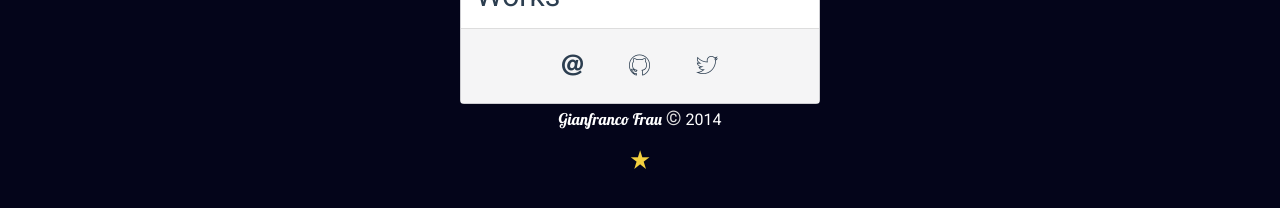
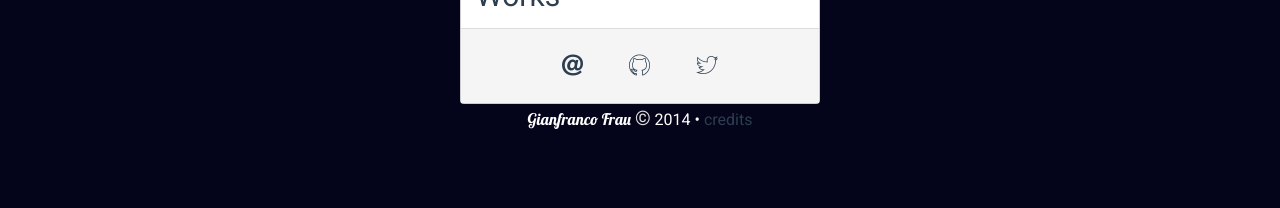
Before and after one commit to GianfrancoFrau/GianfrancoFrau.github.io, a Jekyll site: the page built from index.html, in a window 1280 px wide. Shown: the part 407-615 px from the top of the page. Built offline with Jekyll 4.4.1, drawn with Linux system fonts in a browser that asks for light colours; some web fonts are replaced.

Commit message:
updated credits

```diff
--- a/_includes/footer.html
+++ b/_includes/footer.html
@@ -3,10 +3,7 @@
 	<div class="col-sm-4 col-sm-offset-4 text-center">
 		<div id="footer">
     		<span id="copy" class="lobster">Gianfranco Frau</span>
-    		<a href="https://github.com/GianfrancoFrau/GianfrancoFrau.github.io/blob/master/licence.md" id="licence-link" target="_blank" title="Licence">&copy;</a> 2014
-    		<span id="credits" class="text-center">
-    			<a href="#" data-toggle="popover"><i class="ion-star"></i></a>
-    		</span>
+    		<a href="https://github.com/GianfrancoFrau/GianfrancoFrau.github.io/blob/master/licence.md" id="licence-link" target="_blank" title="Licence">&copy;</a> 2014 &bull; <a href="#" data-toggle="popover" id="credits">credits</a>
 		</div>
 	</div>
 </div>
--- a/assets/css/main.css
+++ b/assets/css/main.css
@@ -86,6 +86,7 @@ a:hover {
 }
 #footer {
   color: white;
+  padding-bottom: 20px;
 }
 #licence-link {
   color: #ddd;
@@ -93,15 +94,6 @@ a:hover {
 }
 #licence-link a:hover {
   color: white;
-}
-#credits {
-  display: block;
-  font-size: 25px;
-}
-#credits a {
-  display: inline-block;
-  padding: 10px;
-  color: #F4D03F;
 }
 #credits-list a {
   color: #F4D03F;
--- a/assets/js/main.js
+++ b/assets/js/main.js
@@ -5,7 +5,7 @@ $( function() {
 	// Set email
 	document.getElementById("cnt").href = "mailto:gianfranco@glaamy.com";
 	// Enables credits popover
-	$("#credits a").popover({
+	$("#credits").popover({
 		html: true,
 		placement: 'top',
 		container: 'body',
```
